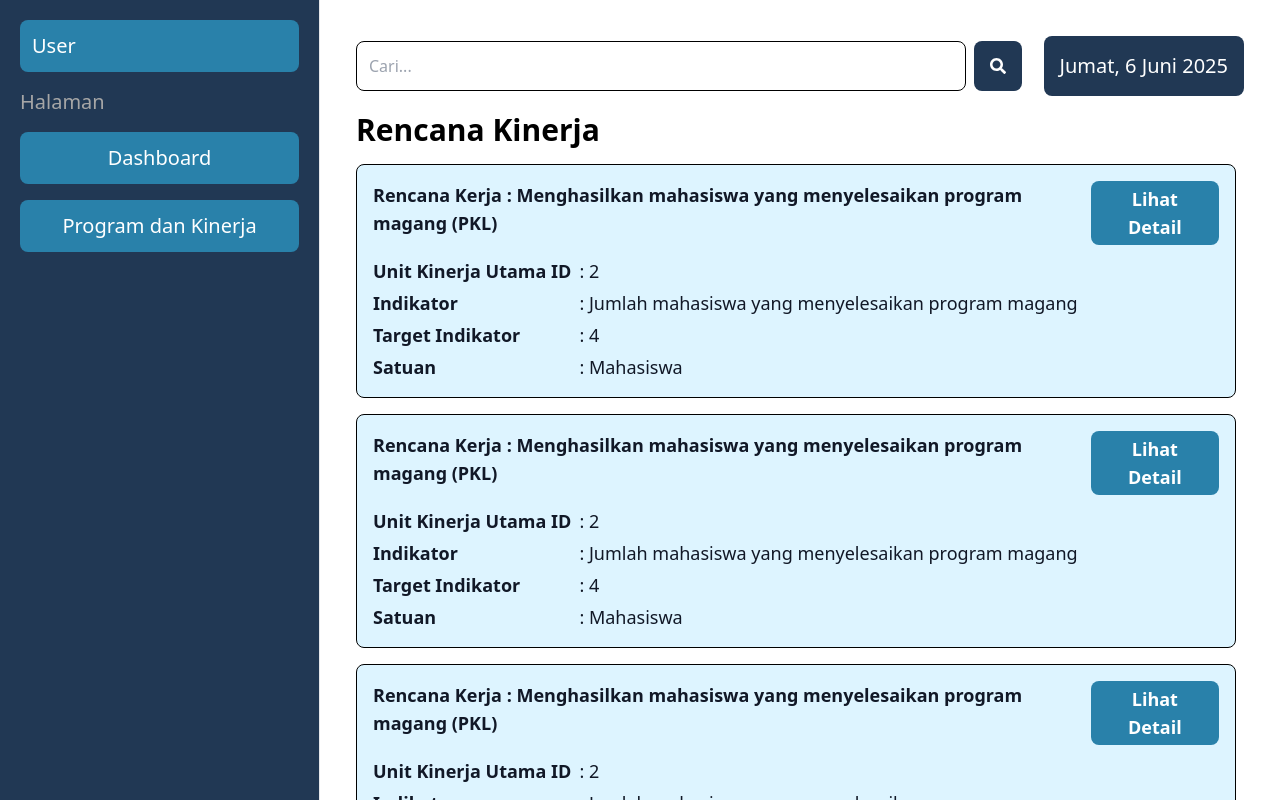
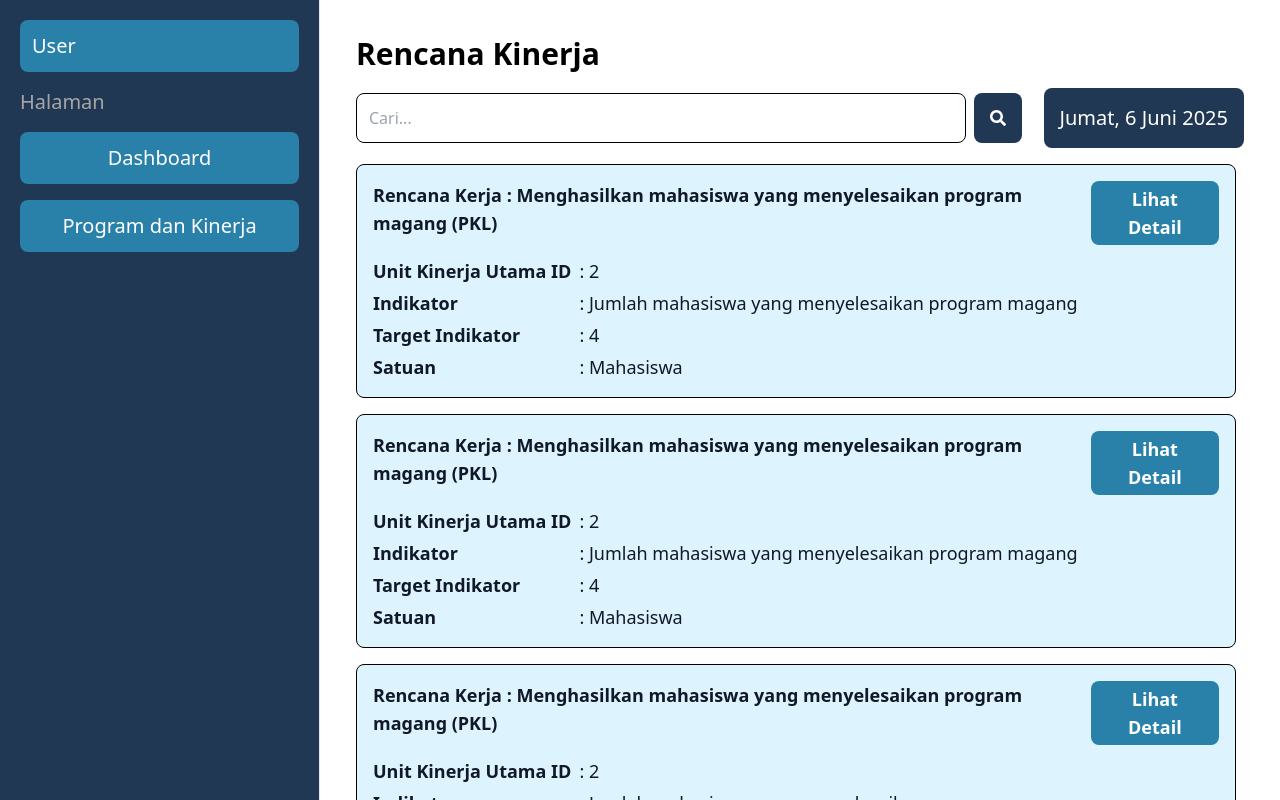
Before and after one commit to MuhammadHelga/UJM, a React (Vite) app: page /RencanaKinerja in a window 1280 px wide. Built offline with nearby package versions, Linux system fonts and the light colour scheme.

Commit message:
rencanakinerja

```diff
--- a/src/components/RencanaKinerja.jsx
+++ b/src/components/RencanaKinerja.jsx
@@ -9,6 +9,7 @@ function RencanaKinerja() {
   return (
       <div className="min-h-screen p-4">
 
+        <h1 className='text-3xl font-bold mb-4'>Rencana Kinerja</h1>
         <div className='flex justify-between items-center mb-4'>
           <div className='flex gap-2 w-full max-w-[75%]'>
             <input
@@ -22,7 +23,6 @@ function RencanaKinerja() {
             {today}
           </span>
         </div>
-        <h1 className='text-3xl font-bold mb-4'>Rencana Kinerja</h1>
 
         <div className='overflow-y-auto max-h-screen pr-2'>
           {Array.from({ length: 10 }).map((_, index) => (
```
